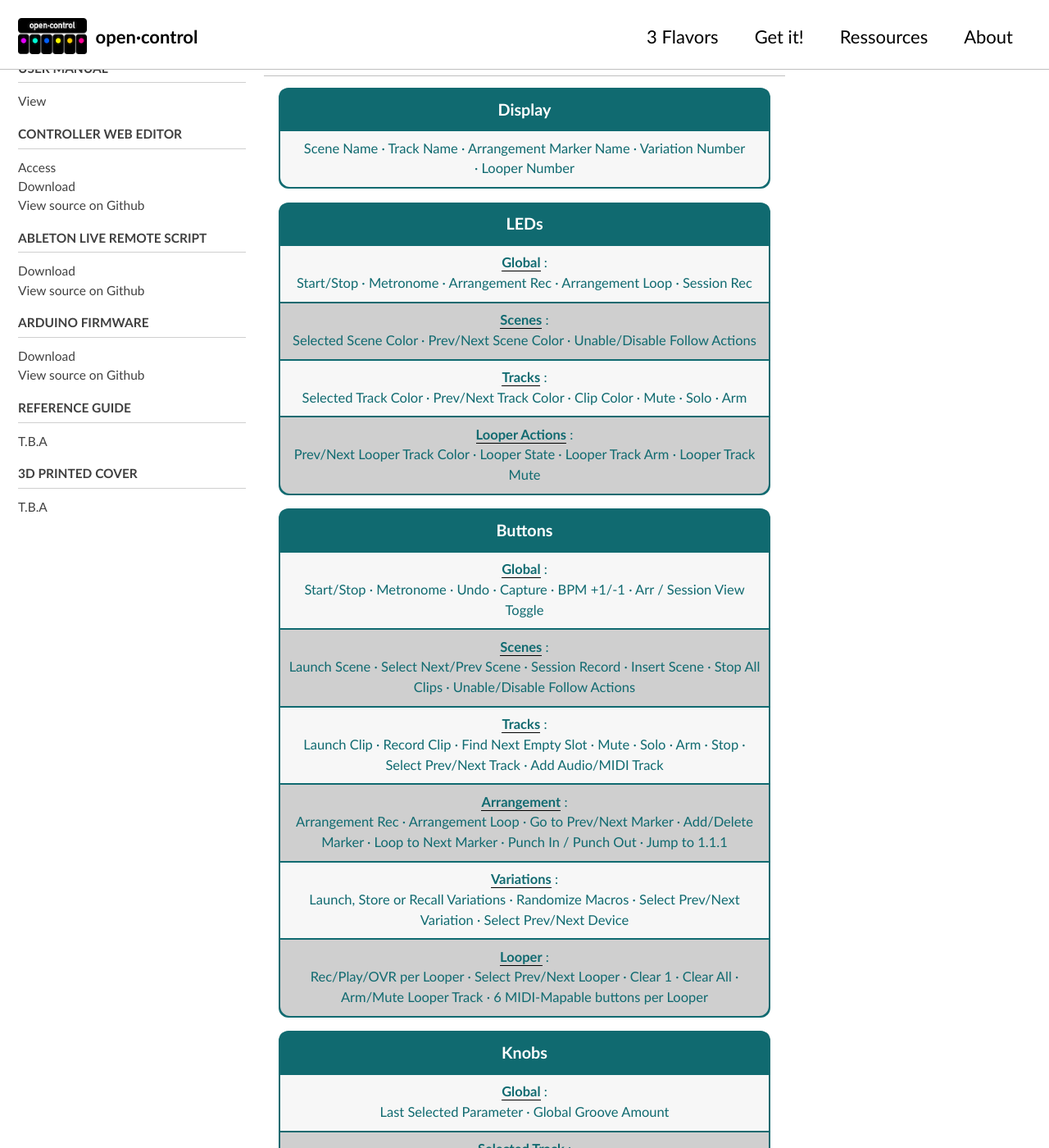
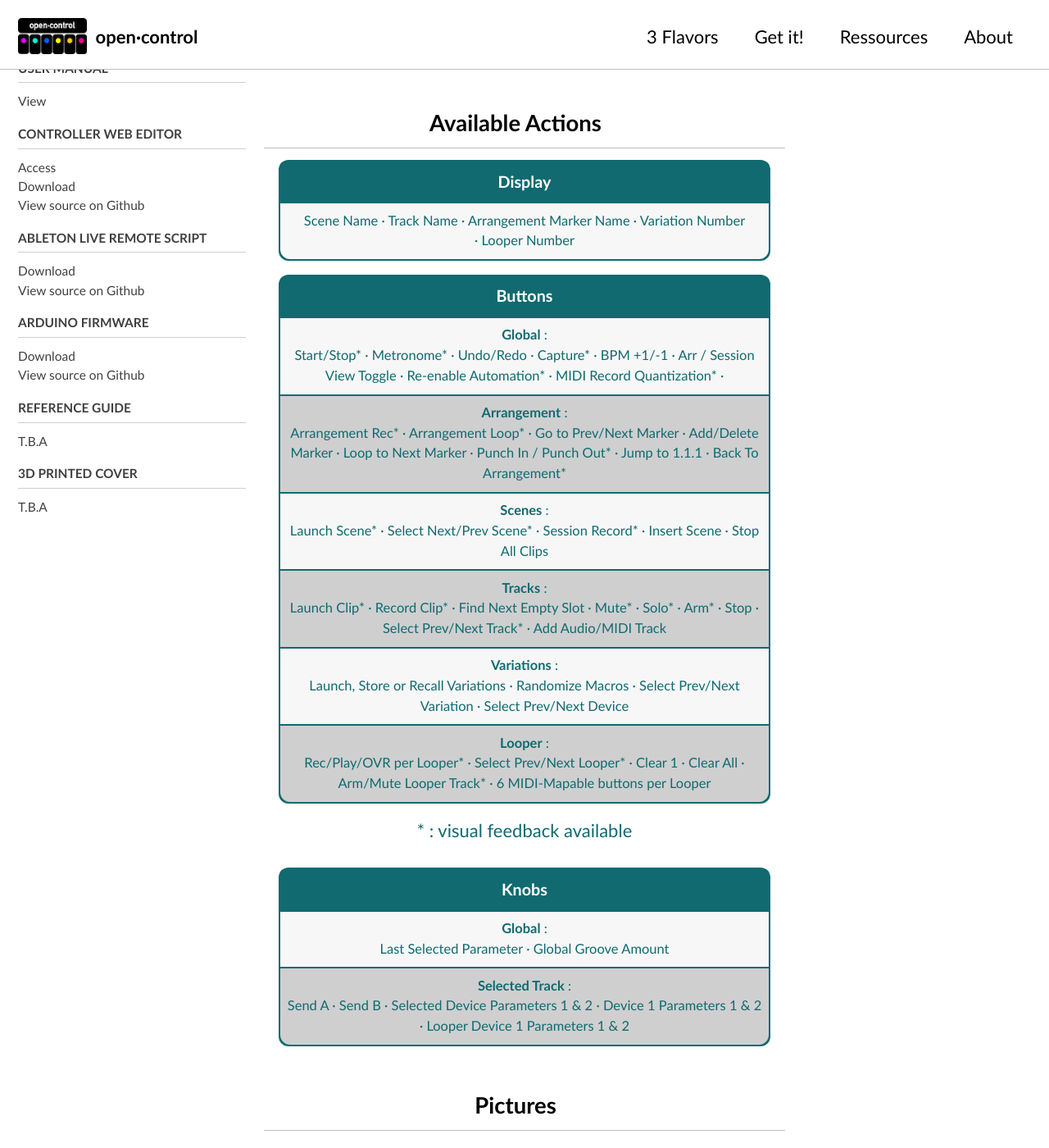
Before and after one commit to KBLiveSolutions/open.control, a Jekyll site: the page built from _pages/ressources.md, in a window 1280 px wide and 1400 px high, scrolled down 591 px. Shown: the whole window at 82% size. Built offline with Jekyll 4.4.1, drawn with Linux system fonts in a browser that asks for light colours; cached includes are drawn as plain includes; comment, search, counter and statistics services are not loaded.

Commit message:
Update ressources.md

```diff
--- a/_pages/ressources.md
+++ b/_pages/ressources.md
@@ -11,6 +11,9 @@
 <!-- # <span class="bis"> Videos</span> -->
 ## open·control demo
 {% include video id="XDOy5wNA_7E" provider="youtube" %}
+<br>
+<br>
+
 ##  Available Actions
 
 <table class="action_table" id="leds_table">
@@ -29,53 +32,32 @@
 <table class="action_table" id="leds_table">
   <thead>
       <tr>
-          <th colspan="2">LEDs</th>
-      </tr>
-  </thead>
-  <tbody>
-  <tr>
-      <td class="light"><b><u>Global</u></b> : <br> Start/Stop · Metronome · Arrangement Rec · Arrangement Loop · Session Rec</td>
-  </tr>
-  <tr>
-      <td><b><u>Scenes</u></b> : <br> Selected Scene Color · Prev/Next Scene Color · Unable/Disable Follow Actions</td>
-  </tr>
-  <tr>
-      <td class="light"><b><u>Tracks</u></b> : <br> Selected Track Color · Prev/Next Track Color · Clip Color · Mute · Solo · Arm </td>
-  </tr>
-  <tr>
-    <td style="border-bottom-right-radius: 12px; border-bottom-left-radius: 12px;"><b><u>Looper Actions</u></b> : <br> Prev/Next Looper Track Color · Looper State · Looper Track Arm · Looper Track Mute</td>
-  </tr>
-</tbody>
-</table>
-
-<table class="action_table" id="leds_table">
-  <thead>
-      <tr>
           <th colspan="2">Buttons</th>
       </tr>
   </thead>
   <tbody>
   <tr>
-      <td class="light"><b><u>Global</u></b> : <br> Start/Stop · Metronome · Undo · Capture · BPM +1/-1 · Arr / Session View Toggle</td>
+      <td class="light"><b>Global</b> : <br> Start/Stop* · Metronome* · Undo/Redo · Capture* · BPM +1/-1 · Arr / Session View Toggle · Re-enable Automation* · MIDI Record Quantization* ·</td>
   </tr>
   <tr>
-      <td><b><u>Scenes</u></b> : <br> Launch Scene · Select Next/Prev Scene · Session Record · Insert Scene · Stop All Clips · Unable/Disable Follow Actions</td>
+      <td><b>Arrangement</b> : <br> Arrangement Rec* · Arrangement Loop* · Go to Prev/Next Marker · Add/Delete Marker · Loop to Next Marker · Punch In / Punch Out* · Jump to 1.1.1 · Back To Arrangement*</td>
+</tr>
+  <tr>
+      <td class="light"><b>Scenes</b> : <br> Launch Scene* · Select Next/Prev Scene* · Session Record* · Insert Scene · Stop All Clips</td>
   </tr>
   <tr>
-      <td class="light"><b><u>Tracks</u></b> : <br> Launch Clip · Record Clip · Find Next Empty Slot · Mute · Solo · Arm · Stop · Select Prev/Next Track · Add Audio/MIDI Track</td>
+      <td ><b>Tracks</b> : <br> Launch Clip* · Record Clip* · Find Next Empty Slot · Mute* · Solo* · Arm* · Stop · Select Prev/Next Track* · Add Audio/MIDI Track</td>
   </tr>
-  <tr>
-      <td><b><u>Arrangement</u></b> : <br> Arrangement Rec · Arrangement Loop · Go to Prev/Next Marker · Add/Delete Marker · Loop to Next Marker · Punch In / Punch Out · Jump to 1.1.1</td>
-</tr>
 <tr>
-  <td class="light"><b><u>Variations</u></b> : <br> Launch, Store or Recall Variations · Randomize Macros · Select Prev/Next Variation · Select Prev/Next Device</td>
+  <td class="light"><b>Variations</b> : <br> Launch, Store or Recall Variations · Randomize Macros · Select Prev/Next Variation · Select Prev/Next Device</td>
   </tr>
       <tr>
-        <td style="border-bottom-right-radius: 12px; border-bottom-left-radius: 12px;"> <b><u>Looper</u></b> : <br> Rec/Play/OVR per Looper · Select Prev/Next Looper · Clear 1 · Clear All · Arm/Mute Looper Track · 6 MIDI-Mapable buttons per Looper
+        <td style="border-bottom-right-radius: 12px; border-bottom-left-radius: 12px;"> <b>Looper</b> : <br> Rec/Play/OVR per Looper* · Select Prev/Next Looper* · Clear 1 · Clear All · Arm/Mute Looper Track* · 6 MIDI-Mapable buttons per Looper
         </td>
   </tr>
 </tbody>
 </table>
+<p align=center style="color: rgb(16, 106, 112)">* : visual feedback available</p>
 
 <table class="action_table" id="leds_table">
   <thead>
@@ -85,10 +67,10 @@
   </thead>
   <tbody>
   <tr>
-      <td class="light"><b><u>Global</u></b> : <br> Last Selected Parameter · Global Groove Amount</td>
+      <td class="light"><b>Global</b> : <br> Last Selected Parameter · Global Groove Amount</td>
   </tr>
   <tr>
-      <td style="border-bottom-right-radius: 12px; border-bottom-left-radius: 12px;"><b><u>Selected Track</u></b> : <br> Send A · Send B · Selected Device Parameters 1 & 2 · Device 1 Parameters 1 & 2 · Looper Device 1 Parameters 1 & 2</td>
+      <td style="border-bottom-right-radius: 12px; border-bottom-left-radius: 12px;"><b>Selected Track</b> : <br> Send A · Send B · Selected Device Parameters 1 & 2 · Device 1 Parameters 1 & 2 · Looper Device 1 Parameters 1 & 2</td>
   </tr>
 </tbody>
 </table>
```
